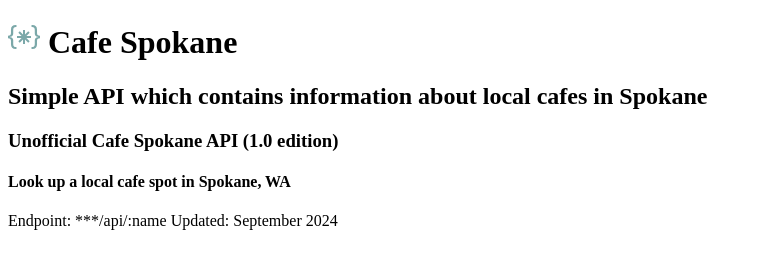
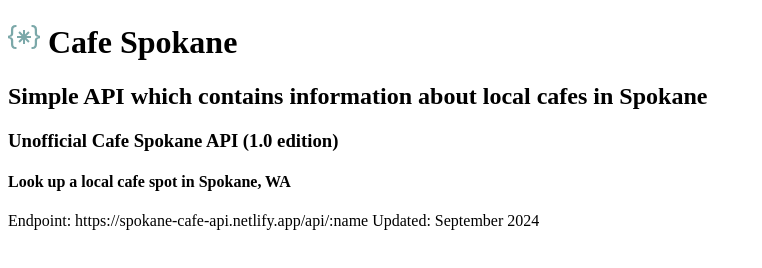
Before and after one commit to rcm-webdev/cafe-api, a website: page index.html in a window 1280 px wide. Shown: the whole page, without its empty margins (0-762 px from the left). Drawn offline with Linux system fonts and the light colour scheme.

Commit message:
update endpoint name

```diff
--- a/index.html
+++ b/index.html
@@ -23,7 +23,7 @@
     <h2>Simple API which contains information about local cafes in Spokane</h2>
     <h3>Unofficial Cafe Spokane API (1.0 edition)</h3>
     <h4>Look up a local cafe spot in Spokane, WA</h4>
-    <span>Endpoint: ***/api/:name</span>
+    <span>Endpoint: https://spokane-cafe-api.netlify.app/api/:name</span>
     <span>Updated: September 2024</span>
 
     <script src="main.js"></script>
```
